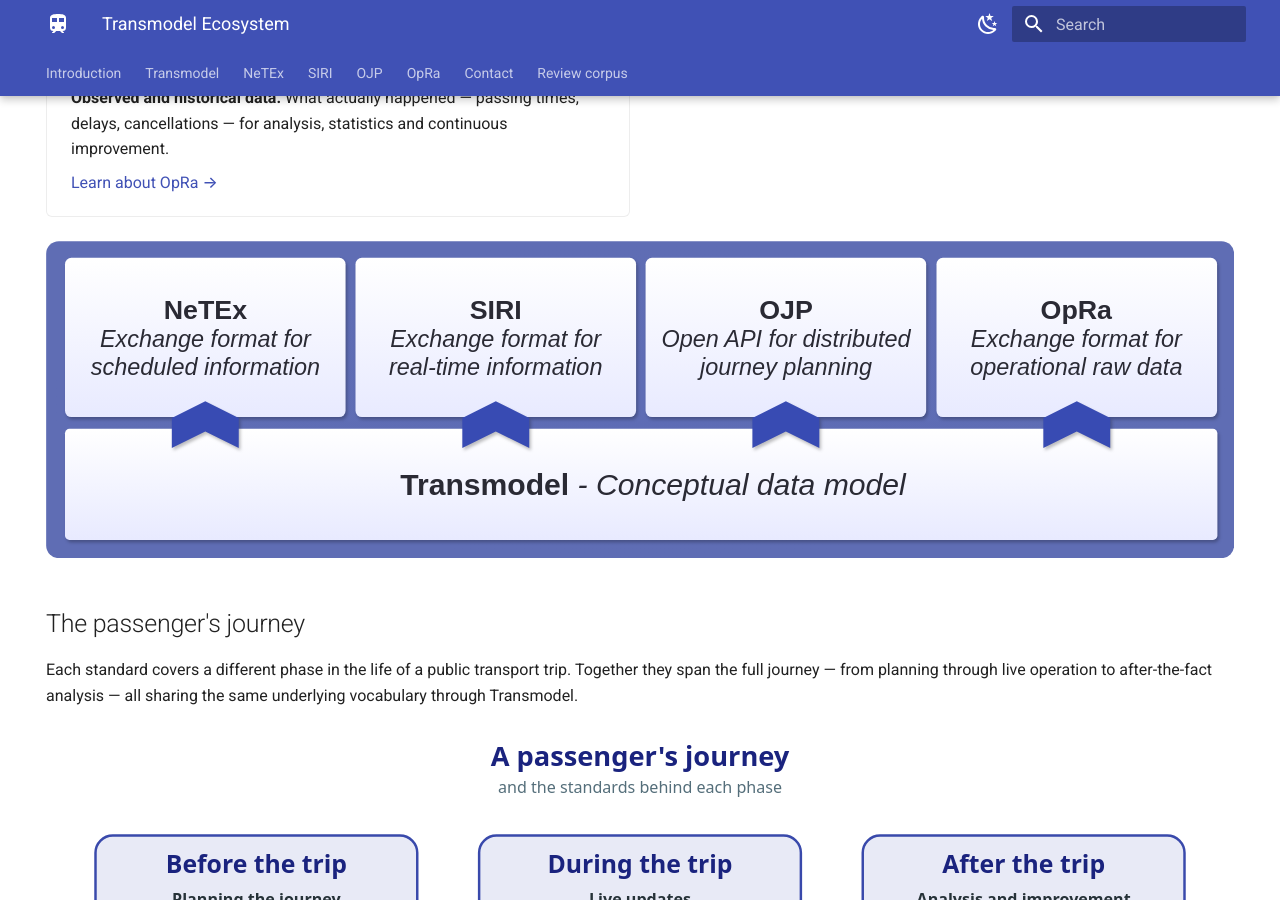
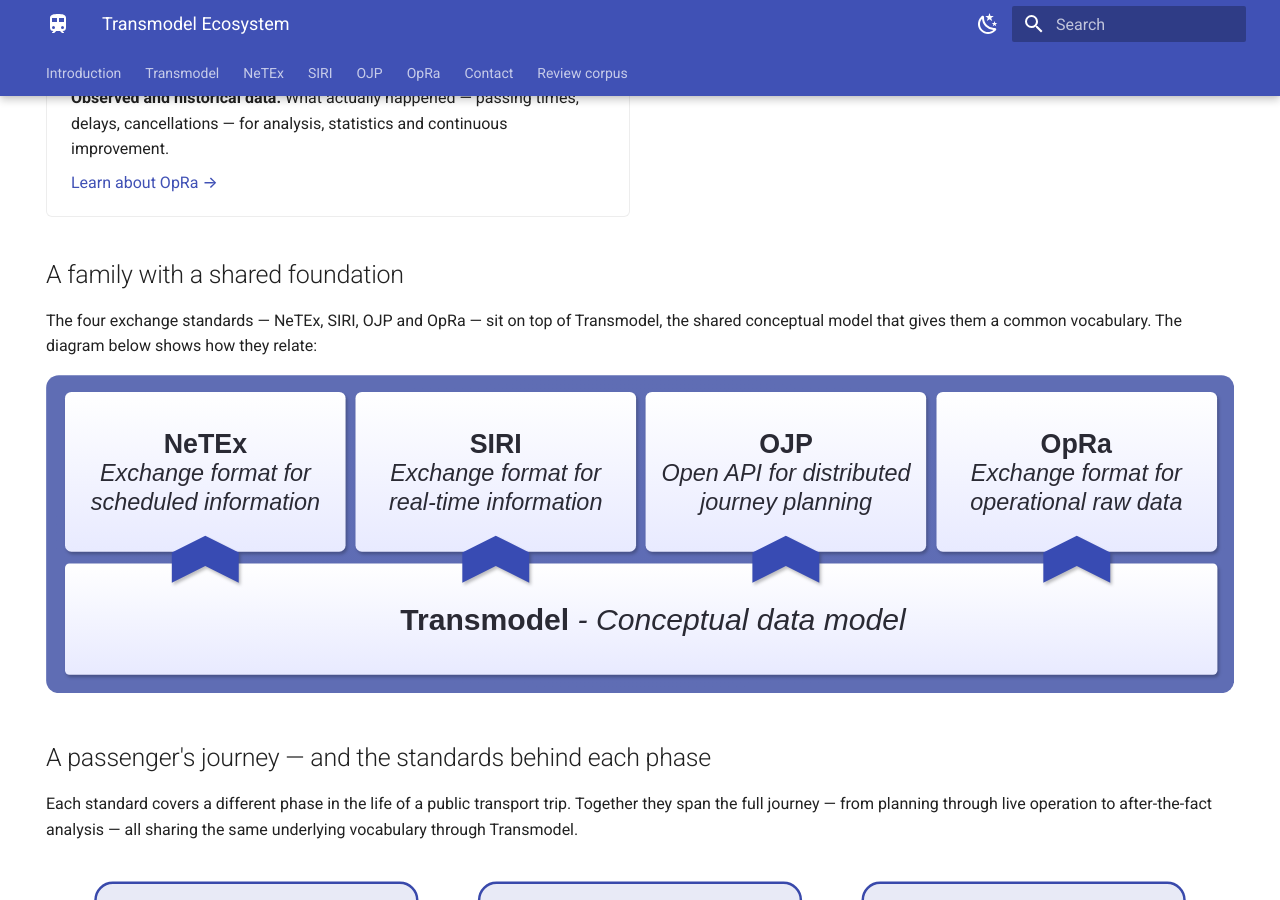
Before and after one commit to BredeD/transmodel-site, an MkDocs documentation site: the page built from docs/index.md, in a window 1280 px wide and 900 px high, scrolled down 1160 px. Built offline with MkDocs 1.6.1 and Material for MkDocs 9.7.7, drawn with Linux system fonts in a browser that asks for light colours.

Commit message:
Home: bridge text between cards and diagrams; move journey title out of SVG

```diff
--- a/docs/index.md
+++ b/docs/index.md
@@ -63,9 +63,13 @@ Data could move between systems only after custom translation, one integration a
 
 </div>
 
+## A family with a shared foundation
+
+The four exchange standards — NeTEx, SIRI, OJP and OpRa — sit on top of Transmodel, the shared conceptual model that gives them a common vocabulary. The diagram below shows how they relate:
+
 ![Transmodel as the conceptual data model beneath NeTEx, SIRI, OJP and OpRa](assets/images/transmodel-cen/governance_fig.3_standards-relate-updated.svg)
 
-## The passenger's journey
+## A passenger's journey — and the standards behind each phase
 
 Each standard covers a different phase in the life of a public transport trip. Together they span the full journey — from planning through live operation to after-the-fact analysis — all sharing the same underlying vocabulary through Transmodel.
 
```
Also changed, not shown: docs/assets/images/site/traveller-journey.svg.
